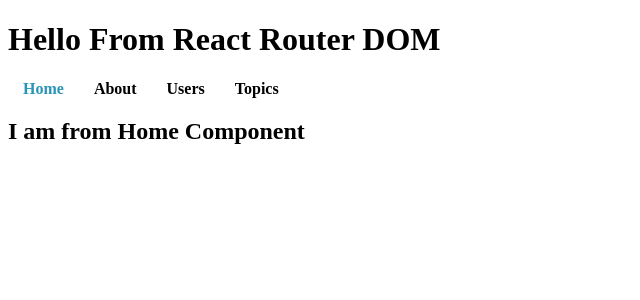
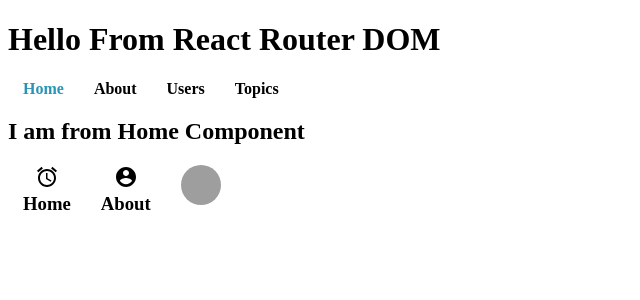
Before and after one commit to anisur2805/react-router-dom, a React (Create React App) app: page / in a window 1280 px wide. Shown: the top 300 px of the page, without its empty margins (0-640 px from the left). Built offline with nearby package versions, Linux system fonts and the light colour scheme; grey boxes are pictures that could not be loaded.

Commit message:
[props] play with props

```diff
--- a/package.json
+++ b/package.json
@@ -3,6 +3,8 @@
   "version": "0.1.0",
   "private": true,
   "dependencies": {
+    "@material-ui/core": "^4.12.1",
+    "@material-ui/icons": "^4.11.2",
     "@testing-library/jest-dom": "^5.14.1",
     "@testing-library/react": "^11.2.7",
     "@testing-library/user-event": "^12.8.3",
@@ -10,6 +12,7 @@
     "react-dom": "^17.0.2",
     "react-router-dom": "^5.2.0",
     "react-scripts": "4.0.3",
+    "styled-components": "^5.3.0",
     "web-vitals": "^1.1.2"
   },
   "scripts": {
--- a/src/components/Home.js
+++ b/src/components/Home.js
@@ -1,11 +1,35 @@
-import React from 'react'
+import React from "react";
+import AccessAlarmIcon from "@material-ui/icons/AccessAlarm";
+import AccountCircleIcon from "@material-ui/icons/AccountCircle";
+import HomeOption from "./HomeOption";
+import styled from "styled-components";
+
+const HomeWrapper = styled.div`
+    * {
+        margin: 0;
+    }
+    .home__optionsContainer {
+        display: flex;
+    }
+    .home__option {
+      margin: 0 15px;
+        text-align: center;
+    }
+`;
 
 const Home = () => {
-  return (
-    <div>
-      <h2>I am from Home Component</h2>
-    </div>
-  )
-}
+    return (
+        <div>
+            <h2>I am from Home Component</h2>
+            <HomeWrapper>
+                <div className="home__optionsContainer">
+                    <HomeOption Icon={AccessAlarmIcon} title="Home" />
+                    <HomeOption Icon={AccountCircleIcon} title="About" />
+                    <HomeOption avatar="https://yt3.ggpht.com/ytc/AKedOLS3TL9Kjy_Okt4lTdpC-W_mFIsQ8ywpY-vxkXMFrUE=s48-c-k-c0x00ffffff-no-rj" />
+                </div>
+            </HomeWrapper>
+        </div>
+    );
+};
 
-export default Home
+export default Home;
--- /dev/null
+++ b/src/components/HomeOption.js
@@ -0,0 +1,14 @@
+import { Avatar } from "@material-ui/core";
+import React from "react";
+
+function HomeOption({ Icon, title, avatar }) {
+    return (
+        <div className="home__option">
+            {Icon && <Icon className="home__icon" />}
+            {title && <h3>{title}</h3>}
+            {avatar && <Avatar src={avatar} />}
+        </div>
+    );
+}
+
+export default HomeOption;
```
Also changed, not shown: 1 other file (tests, documents, lock files or other folders).
